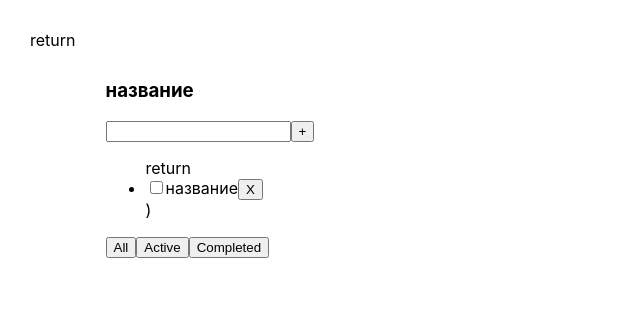
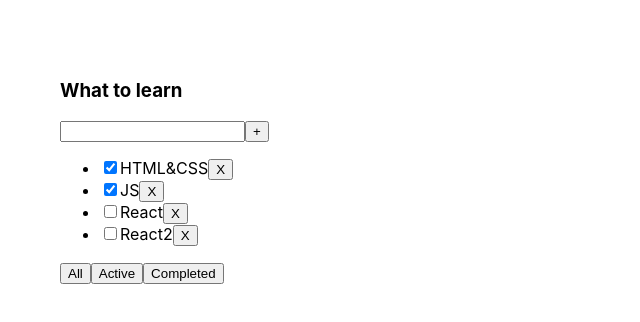
Before and after one commit to KobraMik/DOMYSELF, a React (Create React App) app in the folder DOMYSELF/: page / in a window 1280 px wide. Shown: the top 322 px of the page, without its empty margins (0-640 px from the left). Built offline with nearby package versions, Linux system fonts and the light colour scheme.

Commit message:
let's start again

```diff
--- a/DOMYSELF/src/App.tsx
+++ b/DOMYSELF/src/App.tsx
@@ -18,11 +18,11 @@ function App() {
         {id: v1(), title: "React2", checked: false},
     ])
 
-
-
     return (
         <div className="App">
-            return <Todolist />
+            <Todolist name={'What to learn'}
+                      tasks={tasks}
+            />
         </div>
     )
 }
--- a/DOMYSELF/src/Todolist.tsx
+++ b/DOMYSELF/src/Todolist.tsx
@@ -2,27 +2,36 @@ import React, {useState} from "react";
 import './App.css';
 import {filterType} from "./App";
 
+type tasksType = {
+    id: string
+    title: string
+    checked: boolean
+}
 type propsType = {
-
+    name: string
+    tasks: Array<tasksType>
 }
 
 export function Todolist(props: propsType) {
     return (
         <div className="App">
+
             <div>
-                <h3>название</h3>
+                <h3>{props.name}</h3>
                 <div>
-                    <input />
-                    <button >+</button>
+                    <input/>
+                    <button>+</button>
                 </div>
                 <ul>
-                    return <li >
-                    <input type="checkbox"/>
-                    <span>название</span>
-                    <button>X</button>
-
-                </li>
-                    )
+                    {props.tasks.map(m =>
+                        <li>
+                            <input type="checkbox"
+                                   checked={m.checked}
+                            />
+                            <span>{m.title}</span>
+                            <button>X</button>
+                        </li>
+                    )}
                 </ul>
                 <div>
                     <button>All</button>
```
